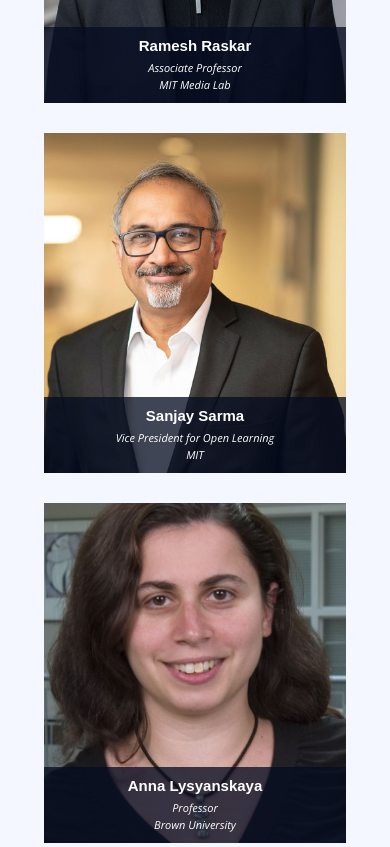
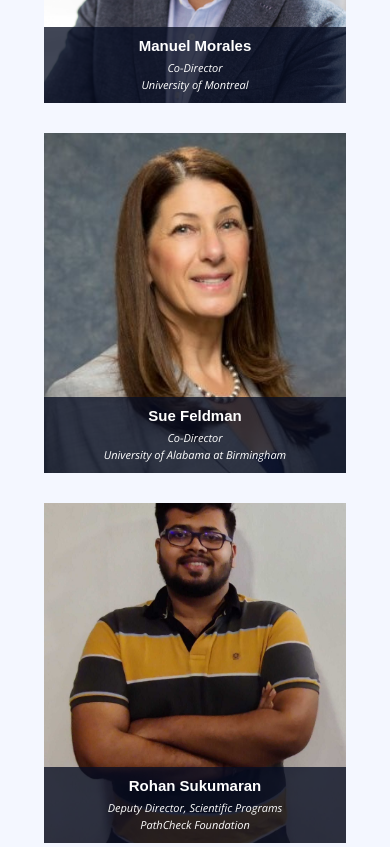
Before and after one commit to CISDC/CISDC.github.io, a plain HTML site: page people.html in a window 390 px wide. Shown: the part 500-1347 px from the top of the page. Drawn offline with nearby package versions, Linux system fonts and the light colour scheme.

Commit message:
add people

```diff
--- a/people.html
+++ b/people.html
@@ -13,10 +13,8 @@
     <link href="assets/favicon.ico" rel="icon">
     <link href="assets/img/apple-touch-icon.png" rel="apple-touch-icon">
 
-    <title>Conference on "Vaccines for All" hosted by MIT Media Lab, Auto-ID Lab, and New America</title>
-    <meta name="title" content="Conference on 'Vaccines for All' hosted by MIT Media Lab, Auto-ID Lab, and New America">
-    <meta name="description"
-      content="Designing digital solutions which engage citizens in four core areas — logistics, health outcomes, user-centric impact, and communication.">
+    <title>People | The Center for Intelligent Systems in Disease Control (CISDC)</title>
+    <meta name="title" content="People | The Center for Intelligent Systems in Disease Control (CISDC)">
     <meta property="og:image" content="assets/images/header.jpg">
 
     <!-- Google Fonts -->
@@ -88,45 +86,56 @@
       </div>
       <div class="row justify-content-center">
         <div class="col-lg-3 col-md-6 col-sm-6" style="width:85%">
-          <a href="https://en.wikipedia.org/wiki/Ramesh_Raskar">
+          <a href="https://ca.linkedin.com/in/manuel-morales-ai">
             <div class="speaker">
-              <img src="assets/img/speakers/ramesh.png" alt="Ramesh Raskar" style="width: 100%;">
+              <img src="assets/img/people/manuel.jpg" alt="Manuel Morales" style="width: 100%;">
               <div class="details">
-                <h3>Ramesh Raskar</h3>
-                <p>Associate Professor<br>MIT Media Lab</p>
+                <h3>Manuel Morales</h3>
+                <p>Co-Director<br>University of Montreal</p>
               </div>
             </div>
           </a>
         </div>
         <div class="col-lg-3 col-md-6 col-sm-6" style="width:85%">
-          <a href="https://en.wikipedia.org/wiki/Sanjay_Sarma">
+          <a href="https://www.linkedin.com/in/suefeldman">
             <div class="speaker">
-              <img src="assets/img/speakers/sarma.jpg" alt="Sanjay Sarma" style="width: 100%;">
+              <img src="assets/img/people/sue.jpeg" alt="Sue Feldman" style="width: 100%;">
               <div class="details">
-                <h3>Sanjay Sarma</h3>
-                <p>Vice President for Open Learning<br>MIT</p>
+                <h3>Sue Feldman</h3>
+                <p>Co-Director<br>University of Alabama at Birmingham</p>
               </div>
             </div>
           </a>
         </div>
         <div class="col-lg-3 col-md-6 col-sm-6" style="width:85%">
-          <a href="https://en.wikipedia.org/wiki/Anna_Lysyanskaya">
+          <a href="https://in.linkedin.com/in/rohan-sukumaran-3271ba145">
             <div class="speaker">
-              <img src="assets/img/speakers/lysyanskaya.jpg" alt="Anna Lysyanskaya" style="width: 100%;">
+              <img src="assets/img/people/rohan.jpg" alt="Rohan Sukumaran" style="width: 100%;">
               <div class="details">
-                <h3>Anna Lysyanskaya</h3>
-                <p>Professor<br>Brown University</p>
+                <h3>Rohan Sukumaran</h3>
+                <p>Deputy Director, Scientific Programs<br>PathCheck Foundation</p>
               </div>
             </div>
           </a>
         </div>
         <div class="col-lg-3 col-md-6 col-sm-6" style="width:85%">
-          <a href="https://en.wikipedia.org/wiki/Ramesh_Raskar">
+          <a href="https://www.linkedin.com/in/sheshank-s">
             <div class="speaker">
-              <img src="assets/img/speakers/ramesh.png" alt="Ramesh Raskar" style="width: 100%;">
+              <img src="assets/img/people/sheshank.png" alt="Sheshank Shankar" style="width: 100%;">
               <div class="details">
-                <h3>Ramesh Raskar</h3>
-                <p>Associate Professor<br>MIT Media Lab</p>
+                <h3>Sheshank Shankar</h3>
+                <p>Deputy Director, Technology<br>PathCheck Foundation</p>
+              </div>
+            </div>
+          </a>
+        </div>
+        <div class="col-lg-3 col-md-6 col-sm-6" style="width:85%">
+          <a href="https://ca.linkedin.com/in/angela-du-a89637114">
+            <div class="speaker">
+              <img src="assets/img/people/angela.jpg" alt="Angela Du" style="width: 100%;">
+              <div class="details">
+                <h3>Angela Du</h3>
+                <p>Deputy Director, Operations & Communications<br>University of Montreal</p>
               </div>
             </div>
           </a>
@@ -138,78 +147,78 @@
       </div>
       <div class="row justify-content-center">
         <div class="col-lg-3 col-md-6 col-sm-6" style="width:85%">
-          <a href="https://en.wikipedia.org/wiki/Anna_Lysyanskaya">
+          <a href="https://en.wikipedia.org/wiki/Ramesh_Raskar">
             <div class="speaker">
-              <img src="assets/img/speakers/lysyanskaya.jpg" alt="Anna Lysyanskaya" style="width: 100%;">
+              <img src="assets/img/speakers/ramesh.png" alt="Ramesh Raskar" style="width: 100%;">
               <div class="details">
-                <h3>Anna Lysyanskaya</h3>
-                <p>Professor<br>Brown University</p>
+                <h3>Ramesh Raskar</h3>
+                <p>MIT Media Lab</p>
               </div>
             </div>
           </a>
         </div>
         <div class="col-lg-3 col-md-6 col-sm-6" style="width:85%">
-          <a href="https://en.wikipedia.org/wiki/Ramesh_Raskar">
+          <a href="https://www.linkedin.com/in/thomas-c-kingsley-18as5a260/">
             <div class="speaker">
-              <img src="assets/img/speakers/ramesh.png" alt="Ramesh Raskar" style="width: 100%;">
+              <img src="assets/img/people/thomas.jpg" alt="Thomas Kingsley" style="width: 100%;">
               <div class="details">
-                <h3>Ramesh Raskar</h3>
-                <p>Associate Professor<br>MIT Media Lab</p>
+                <h3>Thomas Kingsley</h3>
+                <p>Mayo Clinic</p>
               </div>
             </div>
           </a>
         </div>
         <div class="col-lg-3 col-md-6 col-sm-6" style="width:85%">
-          <a href="https://en.wikipedia.org/wiki/Sanjay_Sarma">
+          <a href="https://www.linkedin.com/in/swaminathan-padmanabhan-iyer-ab03729">
             <div class="speaker">
-              <img src="assets/img/speakers/sarma.jpg" alt="Sanjay Sarma" style="width: 100%;">
+              <img src="assets/img/people/swami.jpg" alt="Swaminathan P. Iyer" style="width: 100%;">
               <div class="details">
-                <h3>Sanjay Sarma</h3>
-                <p>Vice President for Open Learning<br>MIT</p>
+                <h3>Swaminathan P. Iyer</h3>
+                <p>The University of Texas MD Anderson Cancer Center</p>
               </div>
             </div>
           </a>
         </div>
         <div class="col-lg-3 col-md-6 col-sm-6" style="width:85%">
-          <a href="https://en.wikipedia.org/wiki/Anna_Lysyanskaya">
+          <a href="https://www.linkedin.com/in/shirleybergin">
             <div class="speaker">
-              <img src="assets/img/speakers/lysyanskaya.jpg" alt="Anna Lysyanskaya" style="width: 100%;">
+              <img src="assets/img/people/shirley.jpeg" alt="Shirley Bergin" style="width: 100%;">
               <div class="details">
-                <h3>Anna Lysyanskaya</h3>
-                <p>Professor<br>Brown University</p>
+                <h3>Shirley Bergin</h3>
+                <p>PathCheck Foundation</p>
               </div>
             </div>
           </a>
         </div>
         <div class="col-lg-3 col-md-6 col-sm-6" style="width:85%">
-          <a href="https://en.wikipedia.org/wiki/Ramesh_Raskar">
+          <a href="https://www.linkedin.com/in/tremblerz">
             <div class="speaker">
-              <img src="assets/img/speakers/ramesh.png" alt="Ramesh Raskar" style="width: 100%;">
+              <img src="assets/img/people/abhishek.png" alt="Abhishek Singh" style="width: 100%;">
               <div class="details">
-                <h3>Ramesh Raskar</h3>
-                <p>Associate Professor<br>MIT Media Lab</p>
+                <h3>Abhishek Singh</h3>
+                <p>MIT</p>
               </div>
             </div>
           </a>
         </div>
         <div class="col-lg-3 col-md-6 col-sm-6" style="width:85%">
-          <a href="https://en.wikipedia.org/wiki/Sanjay_Sarma">
+          <a href="https://www.linkedin.com/in/ayushchopra96">
             <div class="speaker">
-              <img src="assets/img/speakers/sarma.jpg" alt="Sanjay Sarma" style="width: 100%;">
+              <img src="assets/img/people/ayush.jpeg" alt="Ayush Chopra" style="width: 100%;">
               <div class="details">
-                <h3>Sanjay Sarma</h3>
-                <p>Vice President for Open Learning<br>MIT</p>
+                <h3>Ayush Chopra</h3>
+                <p>MIT</p>
               </div>
             </div>
           </a>
         </div>
         <div class="col-lg-3 col-md-6 col-sm-6" style="width:85%">
-          <a href="https://en.wikipedia.org/wiki/Anna_Lysyanskaya">
+          <a href="https://www.linkedin.com/in/joseph-bae-a990531b7">
             <div class="speaker">
-              <img src="assets/img/speakers/lysyanskaya.jpg" alt="Anna Lysyanskaya" style="width: 100%;">
+              <img src="assets/img/people/joseph.jpg" alt="Joseph Bae" style="width: 100%;">
               <div class="details">
-                <h3>Anna Lysyanskaya</h3>
-                <p>Professor<br>Brown University</p>
+                <h3>Joseph Bae</h3>
+                <p>Stony Brook University</p>
               </div>
             </div>
           </a>
```
Also changed, not shown: get-involved.html (+4 -4 lines), index.html (+4 -4 lines), assets/img/people/abhishek.jfif (added), assets/img/people/abhishek.png (added), assets/img/people/ayush.jpeg (added), assets/img/people/joseph.jpg (added), assets/img/people/manuel.jpg (added), assets/img/people/ramesh.png (added), assets/img/people/rohan.jpg (added), assets/img/people/sheshank.png (added), assets/img/people/shirley.jpeg (added), assets/img/people/sue.jpeg (added), assets/img/people/swami.jpg (added), assets/img/people/thomas.jpg (added), 1 other file.
